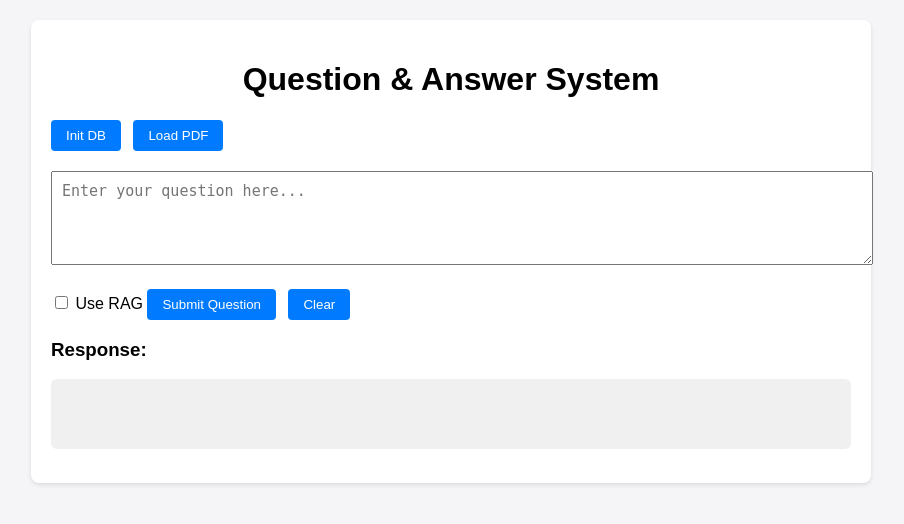
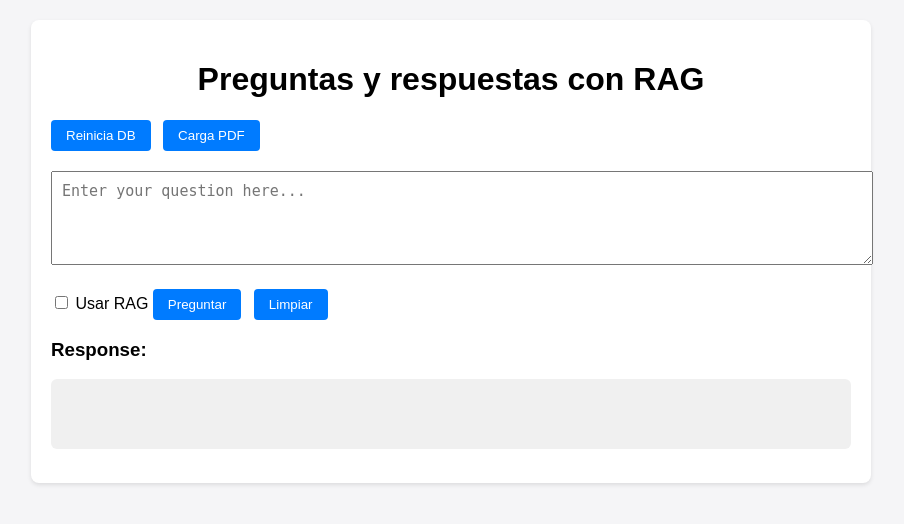
Before and after one commit to omoralesm/local_chat_rag, a Flask app: page / in a window 1280 px wide. Shown: the top 524 px of the page, without its empty margins (189-1093 px from the left). Run offline with Flask 3, Linux system fonts and the light colour scheme.

Commit message:
Query working

```diff
--- a/app.py
+++ b/app.py
@@ -3,6 +3,7 @@ import os
 import requests
 from werkzeug.utils import secure_filename
 from chroma_tasks import load_chroma_documents, clear_chroma_database
+from query_tasks import query_rag
 
 app = Flask(__name__)
 app.config['UPLOAD_FOLDER'] = 'D:/LLM/Data'
@@ -31,7 +32,7 @@ def init_db():
     try:
         clear_chroma_database()
         print("Database cleared ✅")
-        return jsonify(success=True, message="Database cleared successfully!")
+        return jsonify(success=True, message="DB iniciada!")
     except Exception as e:
         return jsonify(success=False, message=str(e))
 
@@ -39,7 +40,7 @@ def init_db():
 def upload_pdfs():
     try:
         if 'files' not in request.files:
-            return jsonify(success=False, message="No files provided.")
+            return jsonify(success=False, message="No se enviaron archivos.")
 
         files = request.files.getlist('files')
         saved_files = []
@@ -53,9 +54,9 @@ def upload_pdfs():
 
         if saved_files:
             load_chroma_documents()
-            return jsonify(success=True, message=f"Uploaded {len(saved_files)} PDFs", files=saved_files)
+            return jsonify(success=True, message=f"Se cargaron {len(saved_files)} PDFs", files=saved_files)
         else:
-            return jsonify(success=False, message="No valid PDF uploaded.")
+            return jsonify(success=False, message="No se cargaron PDFs.")
     except Exception as e:
         return jsonify(success=False, message=str(e))
 
@@ -67,12 +68,12 @@ def ask_question():
         use_rag = data.get("use_rag", False)
 
         if not question:
-            return jsonify(success=False, message="No question provided.")
+            return jsonify(success=False, message="No se capturó una pregunta.")
 
-        # If RAG is checked, prepend context
+        # If RAG is checked, preappend context
         if use_rag:
-            rag_context = search_rag(question)
-            prompt = f"Context:\n{rag_context}\n\nQuestion: {question}\nAnswer:"
+            prompt = query_rag(question)
+            print(f"RAG Context: {prompt}")
         else:
             prompt = question
 
@@ -89,7 +90,7 @@ def ask_question():
 
         if response.status_code == 200:
             result = response.json()
-            answer = result.get("content", "⚠️ No answer received.")
+            answer = result.get("content", "⚠️ No se recibió respuesta.")
             return jsonify(success=True, answer=answer)
         else:
             return jsonify(success=False, message=f"LLAMA Server error {response.status_code}")
--- /dev/null
+++ b/query_tasks.py
@@ -0,0 +1,28 @@
+from langchain.vectorstores.chroma import Chroma
+from get_embedding_function import LlamaCppEmbeddingFunction
+
+CHROMA_PATH = "D:/LLM/Chroma"
+MODEL_EMBEDDING_PATH = "D:/LLM/Models/all-MiniLM-L6-v2.F16.gguf"
+PROMPT_TEMPLATE = """
+You are a helpful assistant who answers questions using only the provided context.
+If you don't know the answer, simply state that you don't know.
+
+{context}
+
+---
+
+Question: {question}
+"""
+
+def query_rag(search_query: str):
+    # Prepare the DB.
+    embedding_function = LlamaCppEmbeddingFunction(model_path=MODEL_EMBEDDING_PATH)
+    db = Chroma(persist_directory=CHROMA_PATH, embedding_function=embedding_function)
+
+    # Search the DB.
+    query_vector = db.similarity_search_with_score(search_query, k=4)
+
+    return PROMPT_TEMPLATE.format(
+            context = "\n\n---\n\n".join([doc.page_content for doc, _score in query_vector]),
+            question = search_query
+        )
--- a/templates/index.html
+++ b/templates/index.html
@@ -2,25 +2,25 @@
 <html lang="en">
 <head>
   <meta charset="UTF-8">
-  <title>Q&A with LLaMA</title>
+  <title>RAG Chat</title>
   <link rel="stylesheet" href="{{ url_for('static', filename='style.css') }}">
 </head>
 <body>
 <div class="container">
-  <h1>Question & Answer System</h1>
+  <h1>Preguntas y respuestas con RAG</h1>
 
   <div class="top-controls">
-    <button id="initDbBtn">Init DB</button>
+    <button id="initDbBtn">Reinicia DB</button>
     <input type="file" id="pdfInput" accept=".pdf" multiple hidden>
-    <button id="loadPdfBtn">Load PDF</button>
+    <button id="loadPdfBtn">Carga PDF</button>
   </div>
 
   <textarea id="questionInput" rows="4" placeholder="Enter your question here..."></textarea>
 
   <div class="controls">
-    <label><input type="checkbox" id="useRag"> Use RAG</label>
-    <button id="submitBtn">Submit Question</button>
-    <button id="clearBtn">Clear</button>
+    <label><input type="checkbox" id="useRag"> Usar RAG</label>
+    <button id="submitBtn">Preguntar</button>
+    <button id="clearBtn">Limpiar</button>
   </div>
 
   <h3>Response:</h3>
@@ -57,9 +57,9 @@ document.getElementById("pdfInput").addEventListener("change", async (e)=>{
 document.getElementById("submitBtn").onclick = async ()=>{
     const q = document.getElementById("questionInput").value.trim();
     const useRag = document.getElementById("useRag").checked;
-    if (!q) { showStatus("Please enter a question", false); return; }
+    if (!q) { showStatus("Captura una pregunta, por favor", false); return; }
 
-    document.getElementById("responseArea").innerHTML = "⏳ Processing...";
+    document.getElementById("responseArea").innerHTML = "⏳ Procesando...";
     let res = await fetch("/ask_question",{
         method:"POST",
         headers:{"Content-Type":"application/json"},
```
